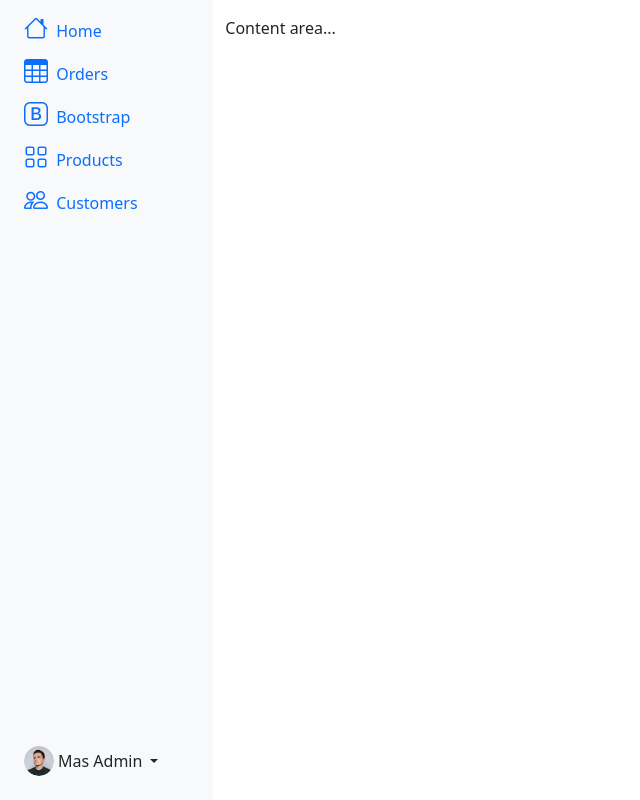
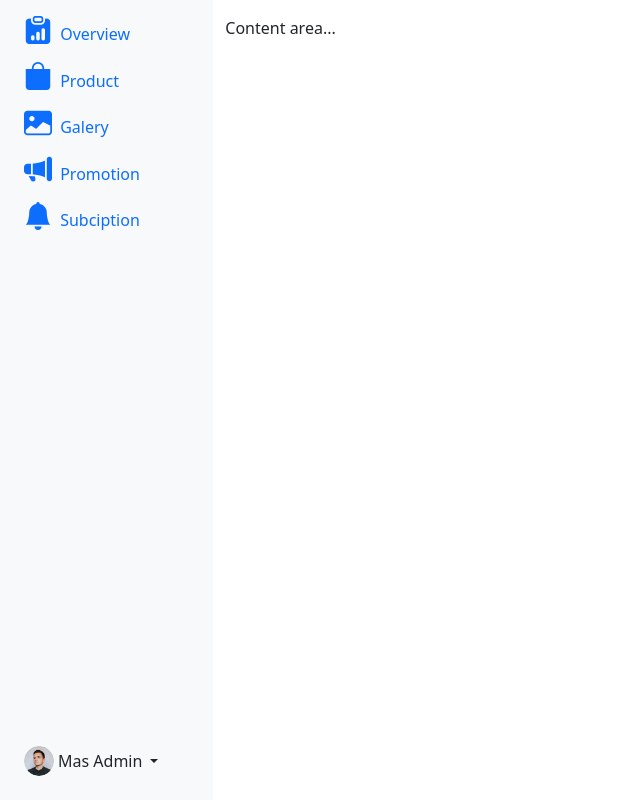
Before and after one commit to bagaskara2004/KopiBali, a CodeIgniter 4 app: the page made by app/Views/Admin/admin.php in a window 1280 px wide. Shown: the part 71-871 px from the top of the page, without its empty margins (0-640 px from the left). Run offline with PHP 8.4 and a stand-in for CodeIgniter, Linux system fonts and the light colour scheme; the template is opened without the code that fills it, so the values that code supplies are empty; some libraries are stand-ins or nearby versions.

Commit message:
Update admin.php
mengubah icon dan konten pada sidebar admin

```diff
--- a/app/Views/Admin/admin.php
+++ b/app/Views/Admin/admin.php
@@ -35,7 +35,6 @@
                 left: 0;
                 width: 100vw;
                 height: 100vh;
-                background-color: rgba(0, 0, 0, 0.5);
                 z-index: 999;
                 display: none;
             }
@@ -43,6 +42,7 @@
             .content-overlay-show {
                 display: block;
             }
+
         }
     </style>
 </head>
@@ -66,48 +66,24 @@
                 <ul class="nav nav-pills flex-column mb-sm-auto mb-0 align-items-center align-items-sm-start" id="menu">
                     <li class="nav-item">
                         <a href="#" class="nav-link align-middle px-0">
-                            <i class="fs-4 bi-house"></i> <span class="ms-1 d-none d-sm-inline">Home</span>
+                            <i class="bi bi-clipboard-data-fill fs-3"></i> <span class="ms-1 d-none d-sm-inline">Overview</span>
                         </a>
                     </li>
                     <li>
                         <a href="#" class="nav-link px-0 align-middle">
-                            <i class="fs-4 bi-table"></i> <span class="ms-1 d-none d-sm-inline">Orders</span></a>
-                    </li>
-                    <li>
-                        <a href="#" data-bs-toggle="collapse" class="nav-link px-0 align-middle" data-bs-target="#submenu2" aria-expanded="false">
-                            <i class="fs-4 bi-bootstrap"></i> <span class="ms-1 d-none d-sm-inline">Bootstrap</span>
-                        </a>
-                        <ul class="collapse nav flex-column ms-1" id="submenu2" data-bs-parent="#menu">
-                            <li class="w-100">
-                                <a href="#" class="nav-link px-0"> <span class="d-none d-sm-inline">Item</span> 1</a>
-                            </li>
-                            <li>
-                                <a href="#" class="nav-link px-0"> <span class="d-none d-sm-inline">Item</span> 2</a>
-                            </li>
-                        </ul>
-                    </li>
-                    <li>
-                        <a href="#" data-bs-toggle="collapse" class="nav-link px-0 align-middle" data-bs-target="#submenu3" aria-expanded="false">
-                            <i class="fs-4 bi-grid"></i> <span class="ms-1 d-none d-sm-inline">Products</span>
-                        </a>
-                        <ul class="collapse nav flex-column ms-1" id="submenu3" data-bs-parent="#menu">
-                            <li class="w-100">
-                                <a href="#" class="nav-link px-0"> <span class="d-none d-sm-inline">Product</span> 1</a>
-                            </li>
-                            <li>
-                                <a href="#" class="nav-link px-0"> <span class="d-none d-sm-inline">Product</span> 2</a>
-                            </li>
-                            <li>
-                                <a href="#" class="nav-link px-0"> <span class="d-none d-sm-inline">Product</span> 3</a>
-                            </li>
-                            <li>
-                                <a href="#" class="nav-link px-0"> <span class="d-none d-sm-inline">Product</span> 4</a>
-                            </li>
-                        </ul>
+                            <i class="bi bi-bag-fill fs-3"></i> <span class="ms-1 d-none d-sm-inline">Product</span></a>
                     </li>
                     <li>
                         <a href="#" class="nav-link px-0 align-middle">
-                            <i class="fs-4 bi-people"></i> <span class="ms-1 d-none d-sm-inline">Customers</span>
+                            <i class="bi bi-image-fill fs-3"></i> <span class="ms-1 d-none d-sm-inline">Galery</span></a>
+                    </li>
+                    <li>
+                        <a href="#" class="nav-link px-0 align-middle">
+                            <i class="bi bi-megaphone-fill fs-3"></i> <span class="ms-1 d-none d-sm-inline">Promotion</span></a>
+                    </li>
+                    <li>
+                        <a href="#" class="nav-link px-0 align-middle">
+                            <i class="bi bi-bell-fill fs-3"></i> <span class="ms-1 d-none d-sm-inline">Subciption</span>
                         </a>
                     </li>
                 </ul>
```
